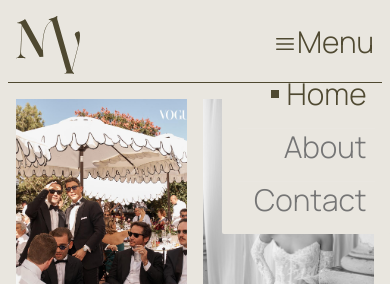
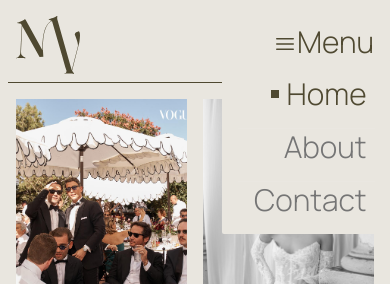
Before and after one commit to eduardocrrso/byMonicaVaras-Website, a Next.js app: page / in a window 390 px wide. Both pictures are taken after a click on the button "Menu". Shown: the top 284 px of the page. Built offline with nearby package versions, Linux system fonts and the light colour scheme; a web font is replaced by a local one.

Commit message:
fixed mobile menu showing under header and ditched popover backdrop

```diff
--- a/app/ui/navigation-menus/menu-mobile.tsx
+++ b/app/ui/navigation-menus/menu-mobile.tsx
@@ -3,7 +3,7 @@
 // Refactor rhis "header". Ideally both mobile and desktop should get some of this props from its parent element *Fix
 // Also links do not have a unique prop key. Flag was disabled to build on netlify *Fix
 
-import { Popover, PopoverButton, PopoverPanel, PopoverBackdrop } from '@headlessui/react'
+import { Popover, PopoverButton, PopoverPanel } from '@headlessui/react'
 import Link from "next/link";
 import { usePathname } from "next/navigation";
 import clsx from 'clsx';
@@ -37,11 +37,10 @@ export default function MenuMobile() {
                     </div>
                     Menu
                 </PopoverButton>
-                <PopoverBackdrop className="fixed inset-0 bg-black/15 opacity-0" />
                 <PopoverPanel
                     transition
                     anchor="bottom"
-                    className="flex flex-col gap-4 p-4 divide-y divide-white/5 rounded-sm bg-background transition duration-500 ease-in-out [--anchor-gap:var(--spacing-5)] data-[closed]:-translate-y-1 data-[closed]:opacity-0"
+                    className="flex flex-col gap-4 p-4 divide-y divide-white/5 rounded-sm bg-background transition duration-500 ease-in-out [--anchor-gap:var(--spacing-5)] data-[closed]:-translate-y-1 data-[closed]:opacity-0 z-40"
                 >
                     {links.map((link) => {
                         return (
--- a/app/ui/navigation.tsx
+++ b/app/ui/navigation.tsx
@@ -4,10 +4,10 @@ import MenuDesktop from "./navigation-menus/menu-desktop"
 export default function Navigation() {
     return (
         <>
-            <div className="sm:hidden">
+            <div className="sm:hidden z-20">
                 <MenuMobile />
             </div>
-            <div className="hidden sm:flex">
+            <div className="hidden sm:flex z-20">
                 <MenuDesktop />
             </div>
         </>
```
